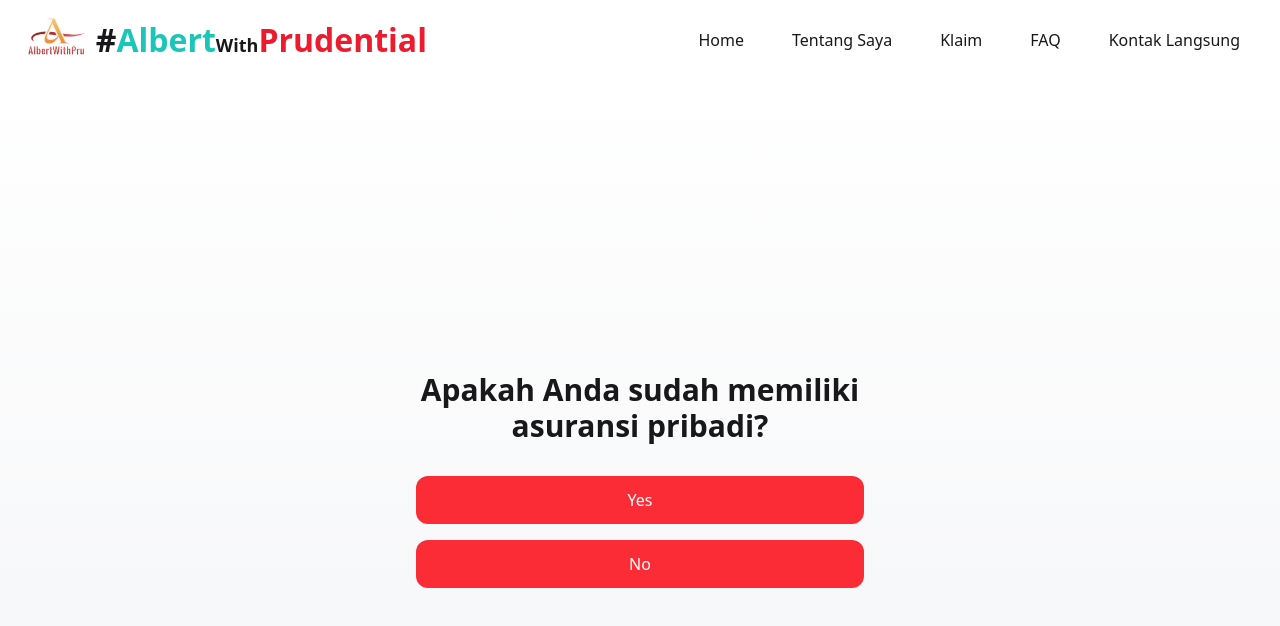
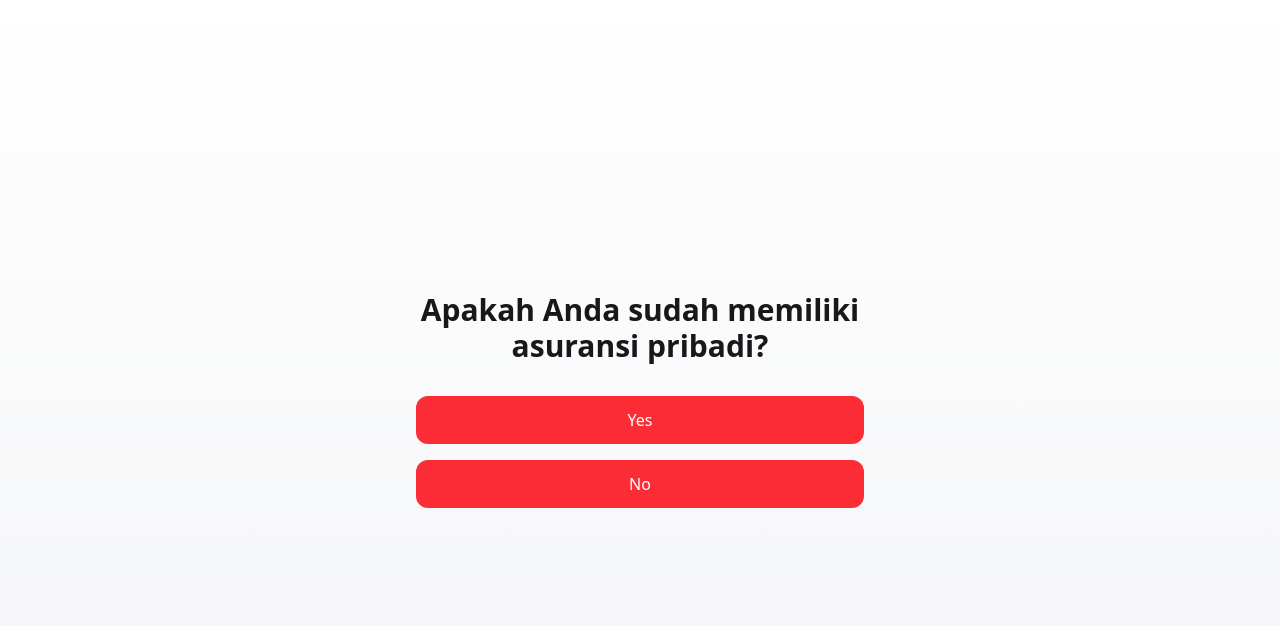
Before and after one commit to royensanichi/the-albertwithpru-project, a React (Vite) app: page /quicksurvey in a window 1280 px wide. Shown: the top 626 px of the page. Built offline with nearby package versions, Linux system fonts and the light colour scheme.

Commit message:
smooth animation for quick survey, will add suggestion page or developer

```diff
--- a/src/layouts/Main.jsx
+++ b/src/layouts/Main.jsx
@@ -1,13 +1,15 @@
-import { Outlet } from "react-router-dom";
+import { Outlet, useLocation } from "react-router-dom";
 import NavBar from "../components/common/navbar/NavBar";
 import Footer from "../components/common/footer/Footer";
 import ScrollToTop from "../components/common/scrollToTop/ScrollToTop";
 
 const Main = () => {
+  const location = useLocation();
+  const isHome = location.pathname === "/";
+
   return (
-
     <div data-theme={"light"} className="relative">
-      <NavBar />
+      {isHome && <NavBar />}
       <Outlet />
       <div className="bg-[#2A374A]">
         <Footer />
--- a/src/pages/Quick_Survey.jsx
+++ b/src/pages/Quick_Survey.jsx
@@ -50,11 +50,11 @@ const Quick_Survey = () => {
       case 0:
         return { question: "Apakah Anda sudah memiliki asuransi pribadi?", buttons: ["Yes", "No"] };
       case 1:
-        return { question: "Kamu paham dengan yang kamu punya?", buttons: ["Yes", "No"] };
+        return { question: "Apakah Kamu mengerti Asuransi yang kamu miliki sekarang ?", buttons: ["Yes", "No"] };
       case 2:
         return { question: "Pilih jenis asuransi kamu:", buttons: ["Kesehatan", "Jiwa", "UnitLink"] };
       case 3:
-        return { question: "Mau dibantu review polis?", buttons: ["Yes", "No"] };
+        return { question: "Apakah kamu butuh bantuan untuk review polis?", buttons: ["Yes", "No"] };
       case 4:
         return {
           question: "Pilih bantuan yang Anda butuhkan:",
```
